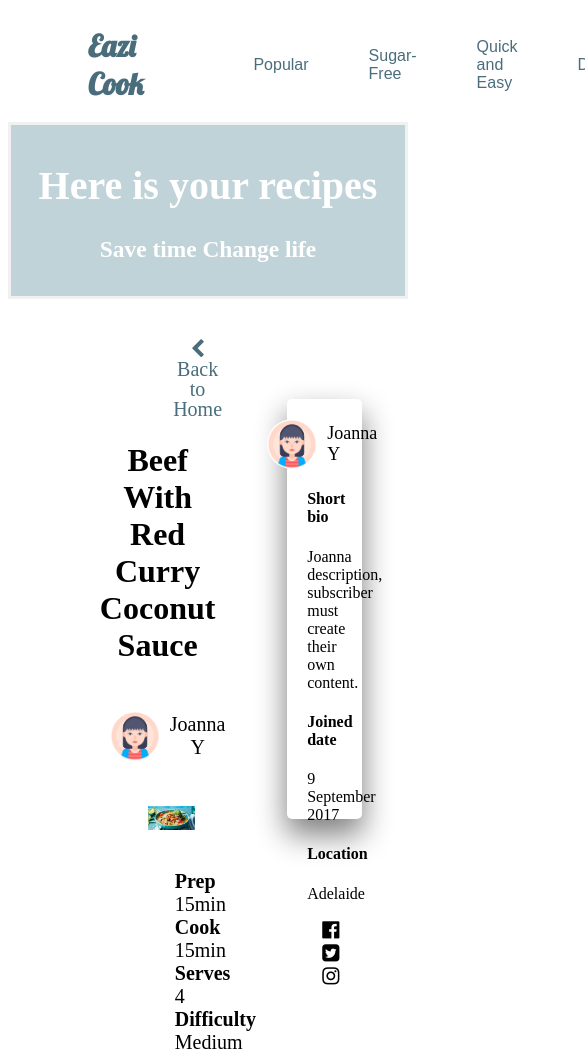
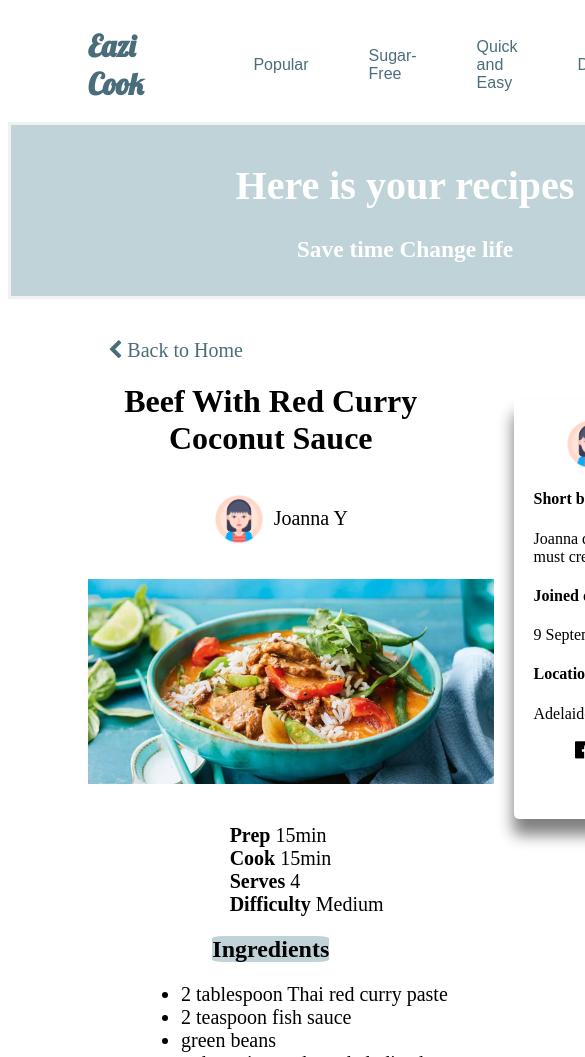
Before and after one commit to JoannaJY/Blog, a plain HTML site: page post-page.html in a window 390 px wide. Shown: the top 1057 px of the page, 585 px wide, since content can reach past the window. Drawn offline with Linux system fonts and the light colour scheme.

Commit message:
post page update responsive

```diff
--- a/css/blog-page.css
+++ b/css/blog-page.css
@@ -1,7 +1,7 @@
 
 .grid-container{
     display: grid;
-    grid-template-columns: 80% 20%;
+    grid-template-columns: 6/4;
     grid-template-rows: 90px 200px 1fr 100px 60px;
     grid-template-areas:
     "hd hd"
@@ -23,7 +23,7 @@
 #title{
     font-family: 'Lobster', cursive;
     font-size: 30px;
-    margin: 0px 80px;
+    margin: 0px 50px;
     color:#4A6D7C;
 
 }
@@ -37,7 +37,7 @@
 .bar{
     font-family:Arial, Helvetica, sans-serif;
     font-size: 16px;
-    margin:30px;
+    margin:20px;
     color: #4A6D7C;
     text-decoration: none;
 
@@ -70,17 +70,17 @@ a:hover{
     grid-area:main;
     display: flex;
     flex-direction: column;
-    margin: 0px 80px;
-    padding: 40px 40px;
+    margin: 0px 30px;
+    padding: 40px 20px;
     border-right: 2px dotted #4A6D7C;
     margin-bottom: 20px;
 }
 
 .skip{
     grid-area: go;
-    font-size: 20px;
+    font-size: 16px;
     text-align: right;
-    padding: 10px 40px;
+    padding: 10px 10px;
     color: #4A6D7C;
 }
 .card1{
@@ -168,6 +168,7 @@ a:hover{
     width: 100%;
     justify-content: space-evenly;
     height:100px;
+    padding:0 10px 0 10px;
 }
 .footer-left{
     display: flex;
@@ -177,24 +178,24 @@ a:hover{
 .small-logo{
     color: white;
     font-family:'Lobster', cursive;
-    font-size: 28px;
+    font-size: 20px;
     text-align: center;
     padding:10px;
 }
 .copyright{
-    margin:70px 50px;
-    font-size: 12px;
+    margin:10px 10px;
+    font-size: 10px;
     color: white;
 }
 .footer-right{
     align-items: center;
-    margin: 10px;
     margin-top: 38px;
 
 }
 .sub{
     margin-left: 20px;
     color: white;
+    width: 25%;
 }
 #subscrip{
   font-family: Arial, Helvetica, sans-serif;
--- a/css/content-post.css
+++ b/css/content-post.css
@@ -1,7 +1,7 @@
 .content{
     grid-area: main;
     display: block;
-    margin: 0px 80px;
+    margin: 0px 20px;
     padding: 40px 40px;
     margin-bottom: 20px;
 }
@@ -25,7 +25,7 @@
     display: flex;
     flex-direction: row;
     align-items: center;
-    padding: 25px 20px;
+    padding: 15px 10px;
     height: 50px;
     font-size: 20px;
 
@@ -38,7 +38,7 @@
 }
 .beef-pic{
     padding: 20px;
-    width:80%;
+    width:100%;
     height:auto;
     margin-left: auto;
     margin-right: auto;
@@ -49,7 +49,7 @@
     text-align: left;
     font-size: 20px;
     margin-top: 20px;
-    margin-left: 32%;
+    margin-left: 30%;
 }
 .ingredients h3{
     font-size: 24px;
@@ -59,7 +59,7 @@
 }
 .article-indi{
     text-align: left;
-    margin-left: 24%;
+    margin-left: 18%;
     font-size: 20px;
 }
 .step h3{
@@ -69,7 +69,7 @@
     border-radius: 10%;
 }
 .p{
-    text-align: left;
+    text-align: center;
     font-size: 20px;
 }
 @media (min-width:1200px) and (max-width:1849px) {
--- a/css/post-page.css
+++ b/css/post-page.css
@@ -5,13 +5,13 @@
 
 .post{
     display:grid;
-    grid-template-columns: 80% 20%;
+    grid-template-columns: 8/2;
     grid-template-rows: 1/2/8/1;
     grid-template-areas:
-    "hd hd"
-    "pic pic"
-    "main sd"
-    "ft ft";
+    "hd hd hd hd hd"
+    "pic pic pic pic pic "
+    "main main main main sd"
+    "ft ft ft ft ft";
 }
 .header{
     grid-area: hd;
--- a/css/sidebar-post.css
+++ b/css/sidebar-post.css
@@ -3,7 +3,7 @@
     display: block;
     margin-top: 10%;
     border-radius: 5px;
-    box-shadow: 0 15px 30px 1px grey;
+    box-shadow: 0 15px 15px 1px grey;
     padding:20px;
     height: 380px;
     margin: 100px 20px 0 -20px;
--- a/post-page.html
+++ b/post-page.html
@@ -2,6 +2,7 @@
 <html>
   <head>
     <meta charset="UTF-8">
+    <meta name="viewport" content="width=device-width, initial-scale=1.0">
     <link href="css/post-page.css" rel="stylesheet" type="text/css" />
     <link href="https://fonts.googleapis.com/css2?family=Abril+Fatface&display=swap" rel="stylesheet">
     <link href="https://fonts.googleapis.com/css2?family=Righteous&display=swap" rel="stylesheet">
```
Also changed, not shown: index.html (+2 -1 lines).
